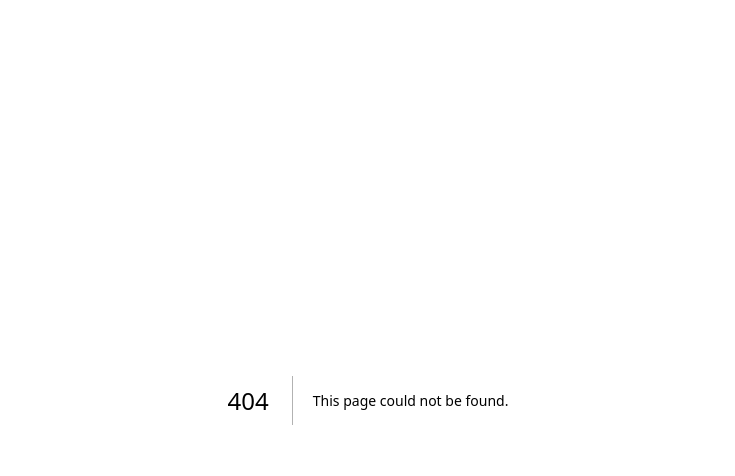
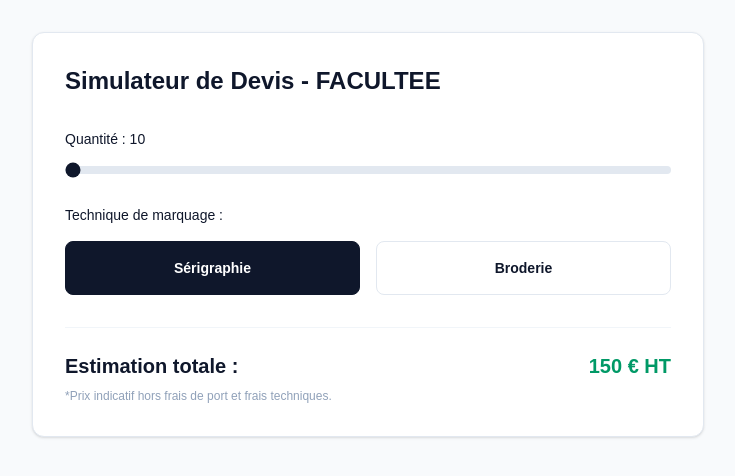
Before and after one commit to appsansnom75/monsitefacultee, a Next.js app: page /devis in a window 1280 px wide. Before the commit this address had no page. Shown: the top 476 px of the page, without its empty margins (272-1007 px from the left). Built offline with nearby package versions, Linux system fonts and the light colour scheme.

Commit message:
Ajout de la page devis

```diff
--- /dev/null
+++ b/src/app/devis/page.tsx
@@ -0,0 +1,59 @@
+'use client';
+import React, { useState } from 'react';
+
+export default function CalculateurDevis() {
+  const [quantite, setQuantite] = useState(10);
+  const [typeMarquage, setTypeMarquage] = useState('serigraphie');
+
+  // Exemple de calcul simple (on affinera avec tes vrais tarifs après)
+  const prixBaseTextile = 12; // Prix d'un sweat par exemple
+  const prixMarquage = typeMarquage === 'serigraphie' ? 3 : 5;
+  const total = (prixBaseTextile + prixMarquage) * quantite;
+
+  return (
+    <div className="min-h-screen bg-slate-50 p-8 text-slate-900">
+      <div className="max-w-2xl mx-auto bg-white p-8 rounded-xl shadow-sm border border-slate-200">
+        <h1 className="text-2xl font-bold mb-8">Simulateur de Devis - FACULTEE</h1>
+
+        {/* Choix de la quantité */}
+        <div className="mb-6">
+          <label className="block text-sm font-medium mb-2">Quantité : {quantite}</label>
+          <input
+            type="range" min="10" max="500" step="10"
+            value={quantite}
+            onChange={(e) => setQuantite(Number(e.target.value))}
+            className="w-full h-2 bg-slate-200 rounded-lg appearance-none cursor-pointer accent-slate-900"
+          />
+        </div>
+
+        {/* Choix du marquage */}
+        <div className="mb-8">
+          <label className="block text-sm font-medium mb-4">Technique de marquage :</label>
+          <div className="grid grid-cols-2 gap-4">
+            <button
+              onClick={() => setTypeMarquage('serigraphie')}
+              className={`p-4 border rounded-lg text-sm font-semibold transition-all ${typeMarquage === 'serigraphie' ? 'border-slate-900 bg-slate-900 text-white' : 'border-slate-200 hover:border-slate-400'}`}
+            >
+              Sérigraphie
+            </button>
+            <button
+              onClick={() => setTypeMarquage('broderie')}
+              className={`p-4 border rounded-lg text-sm font-semibold transition-all ${typeMarquage === 'broderie' ? 'border-slate-900 bg-slate-900 text-white' : 'border-slate-200 hover:border-slate-400'}`}
+            >
+              Broderie
+            </button>
+          </div>
+        </div>
+
+        {/* Résultat */}
+        <div className="border-t border-slate-100 pt-6">
+          <div className="flex justify-between items-center text-xl font-bold">
+            <span>Estimation totale :</span>
+            <span className="text-emerald-600">{total} € HT</span>
+          </div>
+          <p className="text-xs text-slate-400 mt-2">*Prix indicatif hors frais de port et frais techniques.</p>
+        </div>
+      </div>
+    </div>
+  );
+}
--- a/src/app/page.tsx
+++ b/src/app/page.tsx
@@ -27,4 +27,4 @@ export default function WaitingScreen() {
       </footer>
     </div>
   );
-}
+  }
```
